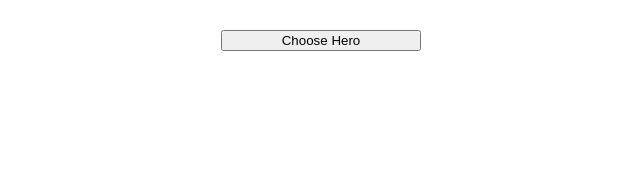
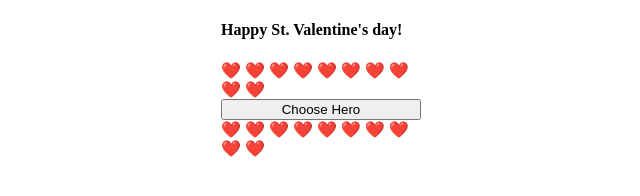
Before and after one commit to IselDrew/hero-picker, a plain HTML site: page index.html in a window 1280 px wide. Shown: the whole page, without its empty margins (319-959 px from the left). Drawn offline with Linux system fonts and the light colour scheme.

Commit message:
Add st. valentines update

```diff
--- a/index.html
+++ b/index.html
@@ -5,7 +5,32 @@
   </head>
 
   <body>
+    <h4> Happy St. Valentine's day! </h4>
+    <div class='hearts'>
+      &#10084;&#65039;
+      &#10084;&#65039;
+      &#10084;&#65039;
+      &#10084;&#65039;
+      &#10084;&#65039;
+      &#10084;&#65039;
+      &#10084;&#65039;
+      &#10084;&#65039;
+      &#10084;&#65039;
+      &#10084;&#65039;
+    </div>
     <button class='hero'>Choose Hero</button>
+    <div class='hearts'>
+      &#10084;&#65039;
+      &#10084;&#65039;
+      &#10084;&#65039;
+      &#10084;&#65039;
+      &#10084;&#65039;
+      &#10084;&#65039;
+      &#10084;&#65039;
+      &#10084;&#65039;
+      &#10084;&#65039;
+      &#10084;&#65039;
+    </div>
     <div class='users'></div>
     <script src='./script.js'></script>
   </body>
--- a/styles.css
+++ b/styles.css
@@ -1,7 +1,7 @@
 body {
   width: 200px;
   margin: auto;
-  padding-top: 30px;
+  /* padding-top: 30px; */
   display: flex;
   flex-direction: column;
 }
@@ -17,3 +17,7 @@ img {
   flex-direction: column;
   align-items: center;
 }
+
+.hearts {
+  color: red;
+}
```
